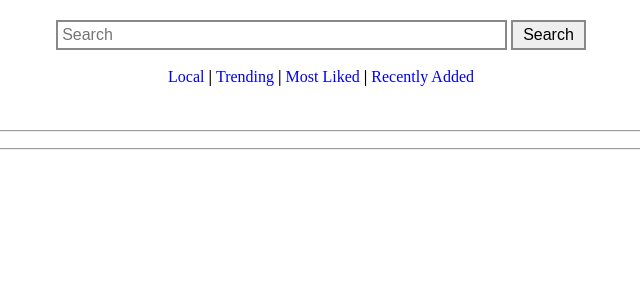
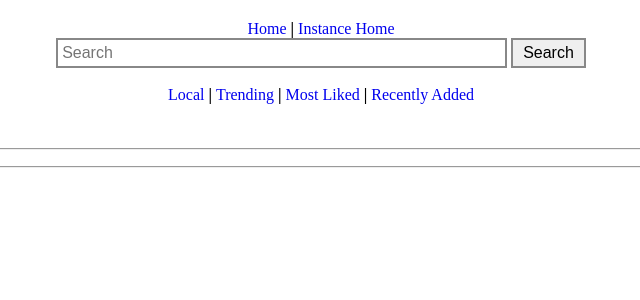
Before and after one commit to Simple-Web-Project/SimpleerTube, a Python web app: template templates/instance/local.html in a window 1280 px wide. Shown: the top 300 px of the page, without its empty margins (319-959 px from the left). Run offline with Jinja, Linux system fonts and the light colour scheme; the template is opened without the code that fills it, so the values that code supplies are empty.

Commit message:
Add Instance Home and Home button

```diff
--- a/templates/base.html
+++ b/templates/base.html
@@ -11,7 +11,12 @@
 
     <body>
         <center>
+
         <h2>{{ instance_name }}</h2>
+        <a href="/">Home</a>
+        <b> | </b>
+        <a href="/{{ domain }}">Instance Home</a>
+
         <form action="/{{ domain }}/search" method="POST">
             <input size="45" style="max-width: 100%" type="text" name="query" id="query" placeholder="Search" value="{{ search_term }}"/>
             <button type="submit">Search</button>
```
